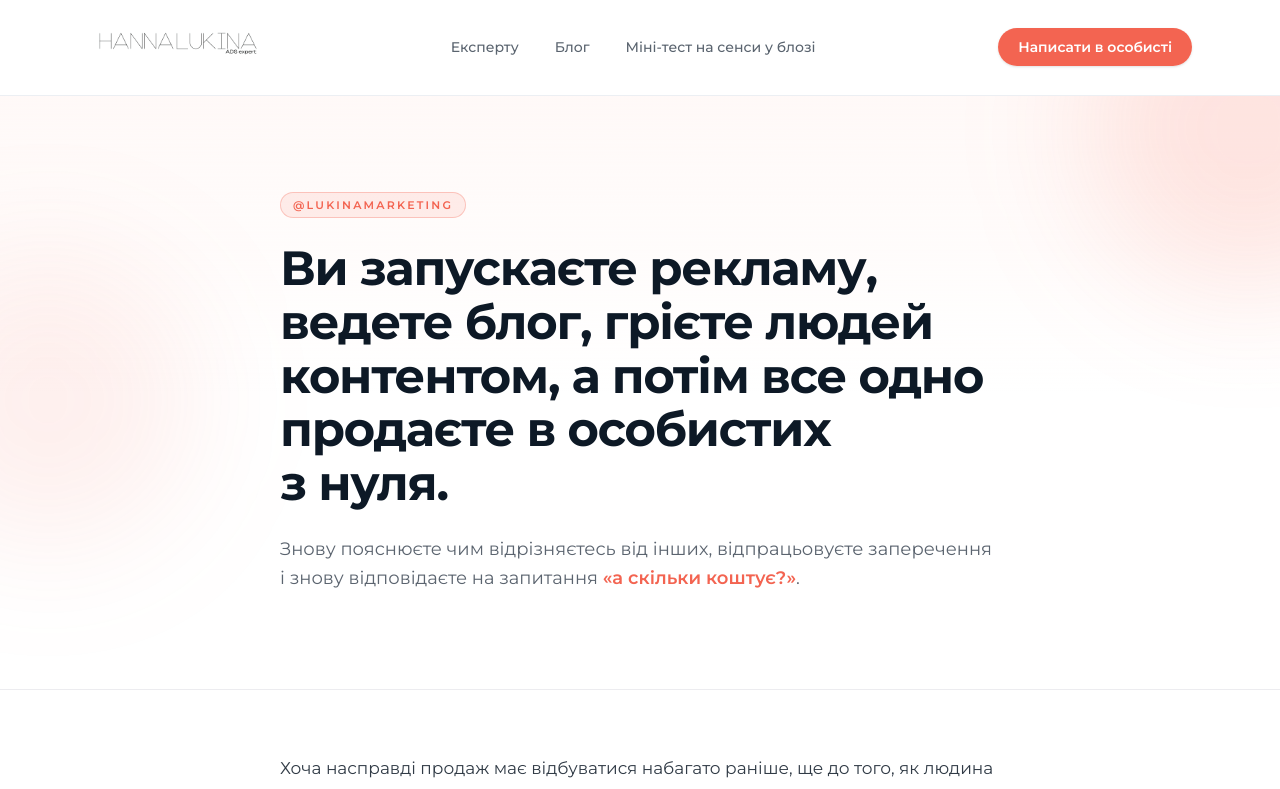
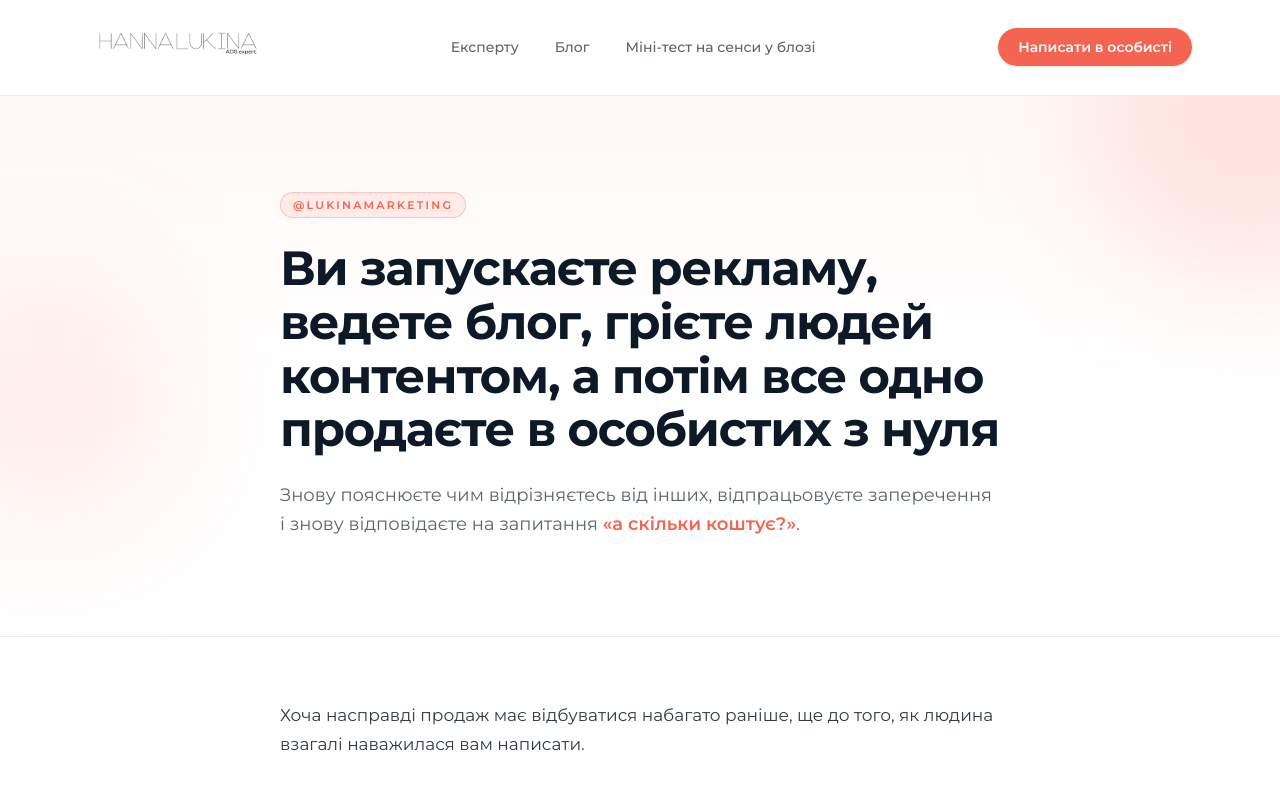
Before and after one commit to W1ntermann/hanna-s-site, a Next.js app: page / in a window 1280 px wide. Shown: the top 789 px of the page. Built offline with nearby package versions, Linux system fonts and the light colour scheme.

Commit message:
Remove Symbol

```diff
--- a/src/app/page.tsx
+++ b/src/app/page.tsx
@@ -59,7 +59,7 @@ export default function HomePage() {
             @lukinamarketing
           </div>
           <h1 className="text-[34px] font-bold leading-[1.12] tracking-tight text-foreground md:text-[48px]">
-            Ви запускаєте рекламу, ведете блог, грієте людей контентом, а потім все одно продаєте в особистих з&nbsp;нуля.
+            Ви запускаєте рекламу, ведете блог, грієте людей контентом, а потім все одно продаєте в особистих з&nbsp;нуля
           </h1>
           <p className="mt-6 text-[18px] leading-relaxed text-muted-foreground">
             Знову пояснюєте чим відрізняєтесь від інших, відпрацьовуєте заперечення і знову відповідаєте на запитання{" "}
```
